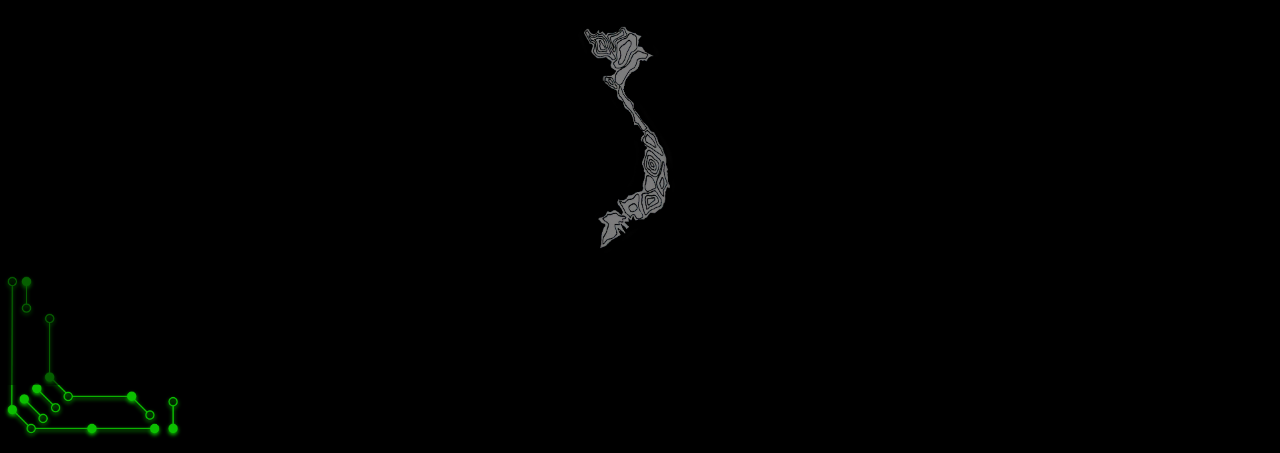
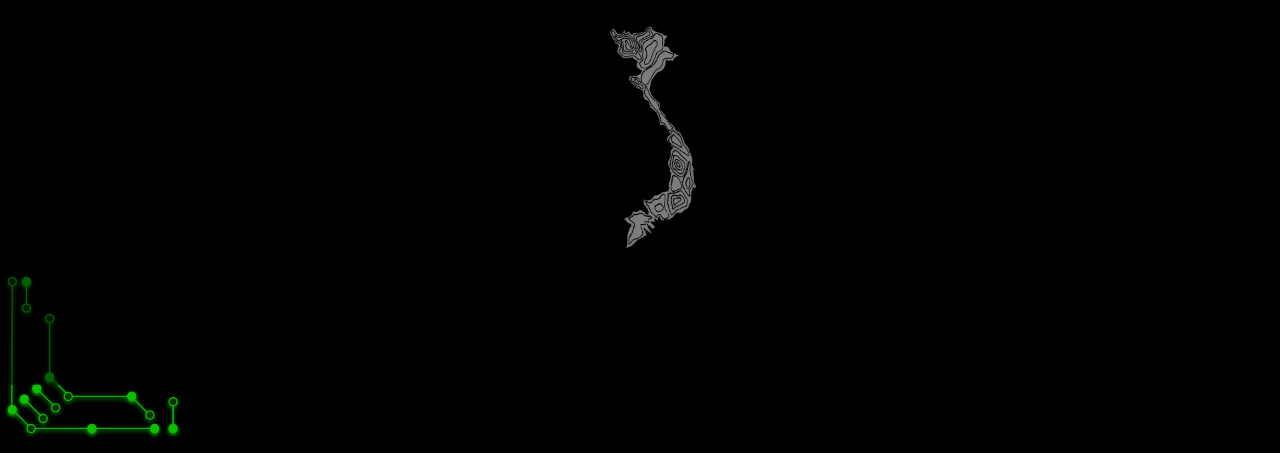
Before and after one commit to findincognito/incognito, a website: page portfolio-3-col.html in a window 1280 px wide. Shown: the part 415-868 px from the top of the page. Drawn offline with nearby package versions, Linux system fonts and the light colour scheme; files whose address does not match are found by name; a web font is replaced by a local one.

Commit message:
country search css in countrys own html

```diff
--- a/portfolio-3-col.html
+++ b/portfolio-3-col.html
@@ -59,9 +59,14 @@
   height: auto;
 }
 
+/* search button!!!! search button !!!!*/
 .country-search{
-  margin-left: 45% !important;
+  display: block;
+  margin-left: 47%;
+  width: 40%;
 }
+
+
 form.example input[type=text] {
 font-family: ocr-a-std, monospace !important;
 font-style: normal;
--- a/style.css
+++ b/style.css
@@ -142,16 +142,7 @@ linkss:hover, linkss:active {
    border-radius: 0px;
    text-decoration: none;
  }
-/* search button!!!! search button !!!!*/
 
-
-
-.country-search{
-  display: block;
-  margin-left: 40%;
-  width: 40%;
-
-}
 
 /* links */
 
```
Also changed, not shown: portfolio-1-col.html (+8 -0 lines), portfolio-2-col.html (+8 -0 lines), portfolio-4-col.html (+5 -1 lines), portfolio-item.html (+8 -0 lines).
